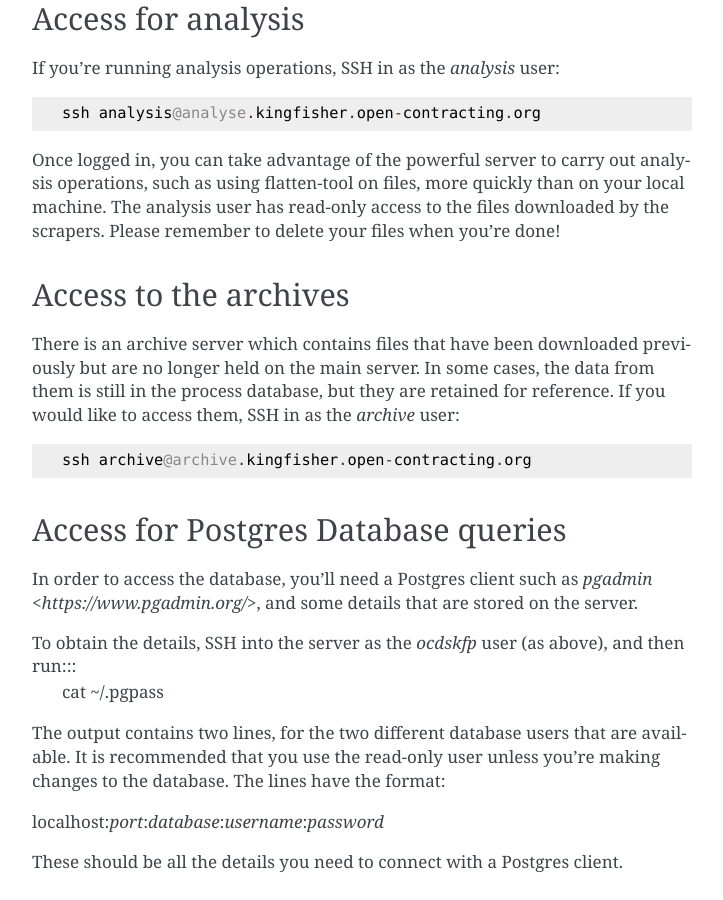
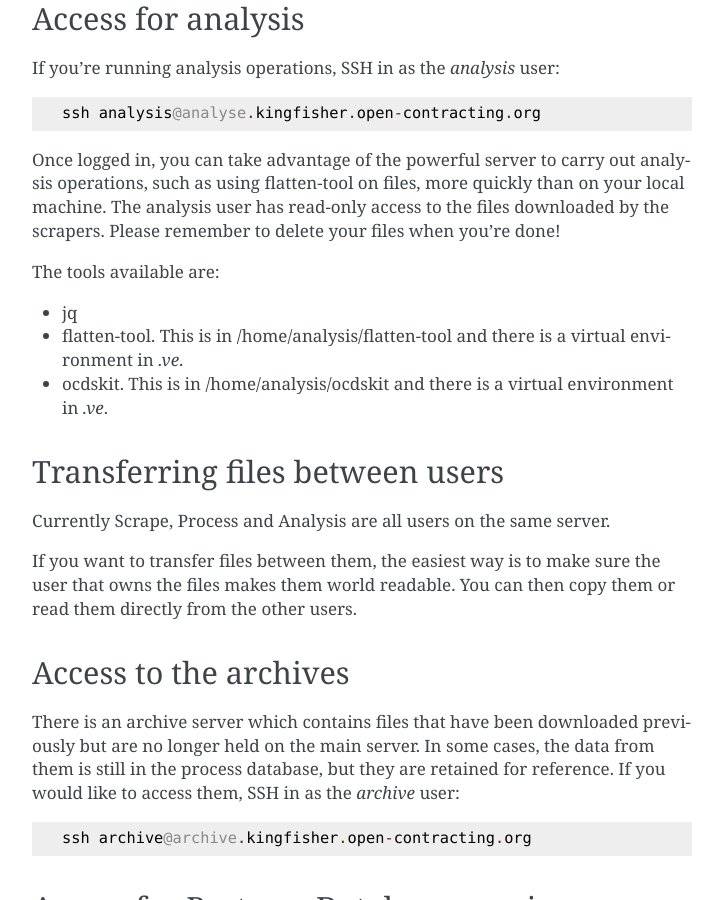
Before and after one commit to open-contracting-archive/kingfisher-vagrant, a Sphinx documentation site: the page built from docs/hosted.rst, in a window 1280 px wide and 900 px high, scrolled down 1042 px. Shown: the whole window, without its empty margins (388-1111 px from the left). Built offline with Sphinx 7.4.7, drawn with Linux system fonts in a browser that asks for light colours; some of the changed text lies outside the part shown.

Commit message:
Document tools on Kingfisher server https://github.com/open-contracting/kingfisher-process/issues/203

```diff
--- a/docs/hosted.rst
+++ b/docs/hosted.rst
@@ -43,6 +43,19 @@ If you're running analysis operations, SSH in as the *analysis* user::
 
 Once logged in, you can take advantage of the powerful server to carry out analysis operations, such as using flatten-tool on files, more quickly than on your local machine. The analysis user has read-only access to the files downloaded by the scrapers. Please remember to delete your files when you're done!
 
+The tools available are:
+
+* jq
+* flatten-tool. This is in /home/analysis/flatten-tool and there is a virtual environment in `.ve`.
+* ocdskit. This is in /home/analysis/ocdskit and there is a virtual environment in `.ve`.
+
+Transferring files between users
+--------------------------------
+
+Currently Scrape, Process and Analysis are all users on the same server.
+
+If you want to transfer files between them, the easiest way is to make sure the user that owns the files makes them world readable. You can then copy them or read them directly from the other users.
+
 Access to the archives
 ----------------------
 
```
